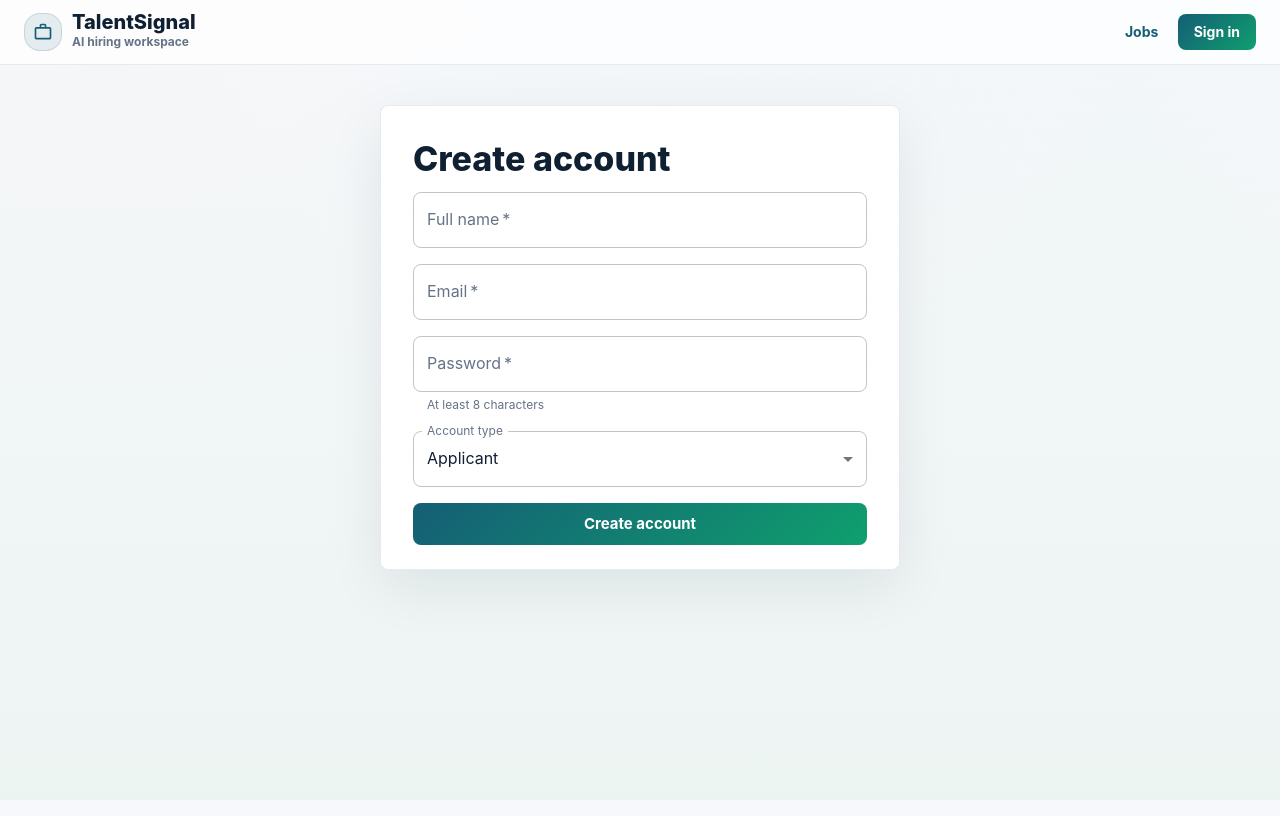
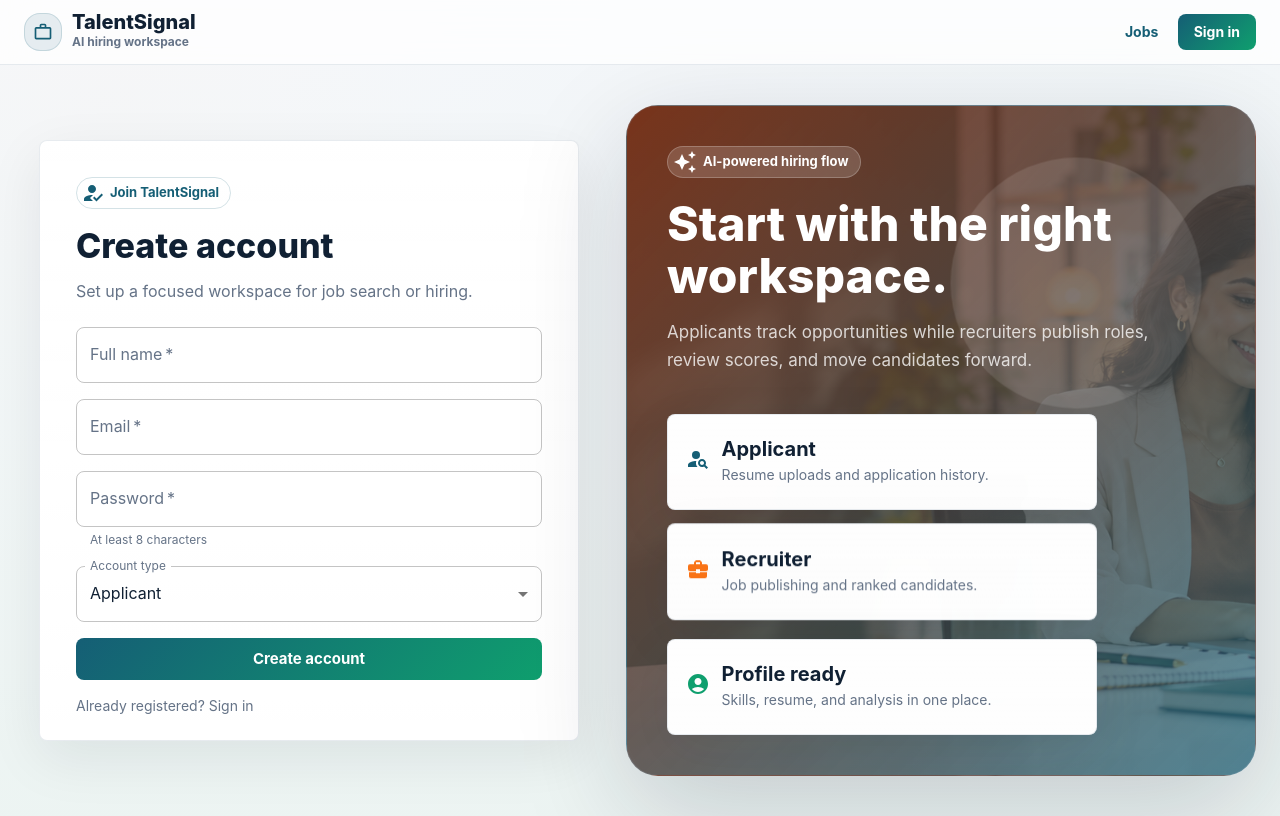
Before and after one commit to Shibani987/TalentSignal-ATS, a React (Vite) app in the folder client/: page /register in a window 1280 px wide. Built offline with nearby package versions, Linux system fonts and the light colour scheme; no server answers.

Commit message:
Modernize auth pages

```diff
--- a/client/src/views/Login.jsx
+++ b/client/src/views/Login.jsx
@@ -1,9 +1,14 @@
 import React from 'react';
-import { Alert, Box, Button, Card, CardContent, Stack, TextField, Typography } from '@mui/material';
+import { Alert, Box, Button, Card, CardContent, Chip, Stack, TextField, Typography } from '@mui/material';
+import AutoAwesomeIcon from '@mui/icons-material/AutoAwesome';
+import InsightsIcon from '@mui/icons-material/Insights';
+import LockOpenIcon from '@mui/icons-material/LockOpen';
+import TrendingUpIcon from '@mui/icons-material/TrendingUp';
 import { useMutation } from '@tanstack/react-query';
 import { useState } from 'react';
 import { Link, useNavigate } from 'react-router-dom';
 import { api, errorMessage } from '../api/client.js';
+import heroImage from '../assets/ats-hero-recruiter.png';
 import { useAuth } from '../state/AuthContext.jsx';
 
 export function Login() {
@@ -18,18 +23,91 @@
     }
   });
   return (
-    <Box sx={{ maxWidth: 460, mx: 'auto' }}>
-      <Card><CardContent sx={{ p: 4 }}>
+    <Box sx={{ minHeight: { md: 'calc(100vh - 180px)' }, display: 'grid', placeItems: 'center' }}>
+      <Box
+        sx={{
+          width: '100%',
+          display: 'grid',
+          gridTemplateColumns: { xs: '1fr', lg: '1.05fr 0.95fr' },
+          gap: { xs: 3, lg: 4 },
+          alignItems: 'center'
+        }}
+      >
+        <Box
+          sx={{
+            position: 'relative',
+            overflow: 'hidden',
+            minHeight: { xs: 360, md: 520 },
+            borderRadius: 4,
+            border: '1px solid rgba(148, 163, 184, 0.24)',
+            backgroundImage: `linear-gradient(135deg, rgba(15,70,87,0.96), rgba(15,159,110,0.58)), url(${heroImage})`,
+            backgroundSize: 'cover',
+            backgroundPosition: 'center',
+            boxShadow: '0 34px 110px rgba(15, 23, 42, 0.18)'
+          }}
+        >
+          <Box
+            className="soft-pulse"
+            sx={{
+              position: 'absolute',
+              right: { xs: -70, md: 54 },
+              top: { xs: -70, md: 46 },
+              width: { xs: 170, md: 230 },
+              height: { xs: 170, md: 230 },
+              borderRadius: '50%',
+              bgcolor: 'rgba(255,255,255,0.16)'
+            }}
+          />
+          <Stack sx={{ position: 'relative', zIndex: 1, height: '100%', p: { xs: 3, md: 5 } }} justifyContent="space-between">
+            <Box>
+              <Chip icon={<LockOpenIcon />} label="TalentSignal access" sx={{ mb: 2.5, color: '#fff', bgcolor: 'rgba(255,255,255,0.16)', border: '1px solid rgba(255,255,255,0.22)', '& .MuiChip-icon': { color: '#fff' } }} />
+              <Typography variant="h3" sx={{ maxWidth: 560, color: '#fff' }}>Return to your hiring signal.</Typography>
+              <Typography sx={{ mt: 2, maxWidth: 520, color: 'rgba(255,255,255,0.78)', fontSize: 17, lineHeight: 1.65 }}>
+                Pick up applications, scores, interviews, and profile updates from one focused workspace.
+              </Typography>
+            </Box>
+            <Stack direction={{ xs: 'column', sm: 'row' }} spacing={2} sx={{ mt: 5 }}>
+              <Card className="float-card" sx={{ width: { xs: '100%', sm: 230 }, bgcolor: 'rgba(255,255,255,0.92)' }}>
+                <CardContent sx={{ p: 2.3 }}>
+                  <Stack direction="row" spacing={1.4} alignItems="center">
+                    <InsightsIcon color="primary" />
+                    <Box>
+                      <Typography variant="h5">86%</Typography>
+                      <Typography variant="body2" color="text.secondary">Top match signal</Typography>
+                    </Box>
+                  </Stack>
+                </CardContent>
+              </Card>
+              <Card className="float-card float-card-delay" sx={{ width: { xs: '100%', sm: 230 }, bgcolor: 'rgba(255,255,255,0.9)' }}>
+                <CardContent sx={{ p: 2.3 }}>
+                  <Stack direction="row" spacing={1.4} alignItems="center">
+                    <TrendingUpIcon color="secondary" />
+                    <Box>
+                      <Typography variant="h5">Live</Typography>
+                      <Typography variant="body2" color="text.secondary">Pipeline updates</Typography>
+                    </Box>
+                  </Stack>
+                </CardContent>
+              </Card>
+            </Stack>
+          </Stack>
+        </Box>
+
+        <Card sx={{ maxWidth: 500, width: '100%', mx: 'auto' }}>
+          <CardContent sx={{ p: { xs: 3, md: 4.5 } }}>
+            <Chip icon={<AutoAwesomeIcon />} label="Welcome back" color="primary" variant="outlined" sx={{ mb: 2 }} />
             <Typography variant="h4" gutterBottom>Sign in</Typography>
-        <Typography color="text.secondary" sx={{ mb: 3 }}>Access your recruiting or applicant workspace.</Typography>
+            <Typography color="text.secondary" sx={{ mb: 3 }}>Access your recruiter or applicant workspace.</Typography>
             <Stack spacing={2} component="form" onSubmit={(e) => { e.preventDefault(); mutation.mutate(); }}>
               {mutation.isError && <Alert severity="error">{errorMessage(mutation.error)}</Alert>}
               <TextField label="Email" value={form.email} onChange={(e) => setForm({ ...form, email: e.target.value })} required />
               <TextField label="Password" type="password" value={form.password} onChange={(e) => setForm({ ...form, password: e.target.value })} required />
               <Button type="submit" variant="contained" size="large" disabled={mutation.isPending}>Sign in</Button>
-          <Typography variant="body2">New here? <Link to="/register">Create an account</Link></Typography>
+              <Typography variant="body2" color="text.secondary">New here? <Link to="/register">Create an account</Link></Typography>
             </Stack>
-      </CardContent></Card>
+          </CardContent>
+        </Card>
+      </Box>
     </Box>
   );
 }
--- a/client/src/views/Register.jsx
+++ b/client/src/views/Register.jsx
@@ -1,9 +1,15 @@
 import React from 'react';
-import { Alert, Box, Button, Card, CardContent, FormControl, InputLabel, MenuItem, Select, Stack, TextField, Typography } from '@mui/material';
+import { Alert, Box, Button, Card, CardContent, Chip, FormControl, InputLabel, MenuItem, Select, Stack, TextField, Typography } from '@mui/material';
+import AccountCircleIcon from '@mui/icons-material/AccountCircle';
+import AutoAwesomeIcon from '@mui/icons-material/AutoAwesome';
+import BusinessCenterIcon from '@mui/icons-material/BusinessCenter';
+import HowToRegIcon from '@mui/icons-material/HowToReg';
+import PersonSearchIcon from '@mui/icons-material/PersonSearch';
 import { useMutation } from '@tanstack/react-query';
 import { useState } from 'react';
-import { useNavigate } from 'react-router-dom';
+import { Link, useNavigate } from 'react-router-dom';
 import { api, errorMessage } from '../api/client.js';
+import heroImage from '../assets/ats-hero-recruiter.png';
 import { useAuth } from '../state/AuthContext.jsx';
 
 export function Register() {
@@ -18,19 +24,112 @@
     }
   });
   return (
-    <Box sx={{ maxWidth: 520, mx: 'auto' }}>
-      <Card><CardContent sx={{ p: 4 }}>
+    <Box sx={{ minHeight: { md: 'calc(100vh - 180px)' }, display: 'grid', placeItems: 'center' }}>
+      <Box
+        sx={{
+          width: '100%',
+          display: 'grid',
+          gridTemplateColumns: { xs: '1fr', lg: '0.95fr 1.05fr' },
+          gap: { xs: 3, lg: 4 },
+          alignItems: 'center'
+        }}
+      >
+        <Card sx={{ maxWidth: 540, width: '100%', mx: 'auto', order: { xs: 2, lg: 1 } }}>
+          <CardContent sx={{ p: { xs: 3, md: 4.5 } }}>
+            <Chip icon={<HowToRegIcon />} label="Join TalentSignal" color="primary" variant="outlined" sx={{ mb: 2 }} />
             <Typography variant="h4" gutterBottom>Create account</Typography>
+            <Typography color="text.secondary" sx={{ mb: 3 }}>Set up a focused workspace for job search or hiring.</Typography>
             <Stack spacing={2} component="form" onSubmit={(e) => { e.preventDefault(); mutation.mutate(); }}>
               {mutation.isError && <Alert severity="error">{errorMessage(mutation.error)}</Alert>}
               <TextField label="Full name" value={form.name} onChange={(e) => setForm({ ...form, name: e.target.value })} required />
               <TextField label="Email" value={form.email} onChange={(e) => setForm({ ...form, email: e.target.value })} required />
               <TextField label="Password" type="password" value={form.password} onChange={(e) => setForm({ ...form, password: e.target.value })} required helperText="At least 8 characters" />
-          <FormControl><InputLabel>Account type</InputLabel><Select label="Account type" value={form.role} onChange={(e) => setForm({ ...form, role: e.target.value })}><MenuItem value="applicant">Applicant</MenuItem><MenuItem value="recruiter">Recruiter</MenuItem></Select></FormControl>
+              <FormControl>
+                <InputLabel>Account type</InputLabel>
+                <Select label="Account type" value={form.role} onChange={(e) => setForm({ ...form, role: e.target.value })}>
+                  <MenuItem value="applicant">Applicant</MenuItem>
+                  <MenuItem value="recruiter">Recruiter</MenuItem>
+                </Select>
+              </FormControl>
               {form.role === 'recruiter' && <TextField label="Company name" value={form.companyName} onChange={(e) => setForm({ ...form, companyName: e.target.value })} />}
               <Button type="submit" variant="contained" size="large" disabled={mutation.isPending}>Create account</Button>
+              <Typography variant="body2" color="text.secondary">Already registered? <Link to="/login">Sign in</Link></Typography>
             </Stack>
-      </CardContent></Card>
+          </CardContent>
+        </Card>
+
+        <Box
+          sx={{
+            position: 'relative',
+            overflow: 'hidden',
+            minHeight: { xs: 390, md: 540 },
+            borderRadius: 4,
+            border: '1px solid rgba(148, 163, 184, 0.24)',
+            backgroundImage: `linear-gradient(135deg, rgba(124,45,18,0.92), rgba(21,94,117,0.7)), url(${heroImage})`,
+            backgroundSize: 'cover',
+            backgroundPosition: 'center',
+            boxShadow: '0 34px 110px rgba(15, 23, 42, 0.18)',
+            order: { xs: 1, lg: 2 }
+          }}
+        >
+          <Box
+            className="soft-pulse"
+            sx={{
+              position: 'absolute',
+              right: { xs: -74, md: 54 },
+              top: { xs: -74, md: 52 },
+              width: { xs: 190, md: 250 },
+              height: { xs: 190, md: 250 },
+              borderRadius: '50%',
+              bgcolor: 'rgba(255,255,255,0.15)'
+            }}
+          />
+          <Stack sx={{ position: 'relative', zIndex: 1, height: '100%', p: { xs: 3, md: 5 } }} justifyContent="space-between">
+            <Box>
+              <Chip icon={<AutoAwesomeIcon />} label="AI-powered hiring flow" sx={{ mb: 2.5, color: '#fff', bgcolor: 'rgba(255,255,255,0.16)', border: '1px solid rgba(255,255,255,0.22)', '& .MuiChip-icon': { color: '#fff' } }} />
+              <Typography variant="h3" sx={{ maxWidth: 570, color: '#fff' }}>Start with the right workspace.</Typography>
+              <Typography sx={{ mt: 2, maxWidth: 520, color: 'rgba(255,255,255,0.78)', fontSize: 17, lineHeight: 1.65 }}>
+                Applicants track opportunities while recruiters publish roles, review scores, and move candidates forward.
+              </Typography>
+            </Box>
+            <Stack spacing={2} sx={{ mt: 5, maxWidth: 430 }}>
+              <Card className="float-card" sx={{ bgcolor: 'rgba(255,255,255,0.92)' }}>
+                <CardContent sx={{ p: 2.3 }}>
+                  <Stack direction="row" spacing={1.4} alignItems="center">
+                    <PersonSearchIcon color="primary" />
+                    <Box>
+                      <Typography variant="h6">Applicant</Typography>
+                      <Typography variant="body2" color="text.secondary">Resume uploads and application history.</Typography>
+                    </Box>
+                  </Stack>
+                </CardContent>
+              </Card>
+              <Card className="float-card float-card-delay" sx={{ ml: { xs: 0, sm: 6 }, bgcolor: 'rgba(255,255,255,0.9)' }}>
+                <CardContent sx={{ p: 2.3 }}>
+                  <Stack direction="row" spacing={1.4} alignItems="center">
+                    <BusinessCenterIcon color="secondary" />
+                    <Box>
+                      <Typography variant="h6">Recruiter</Typography>
+                      <Typography variant="body2" color="text.secondary">Job publishing and ranked candidates.</Typography>
+                    </Box>
+                  </Stack>
+                </CardContent>
+              </Card>
+              <Card className="float-card" sx={{ ml: { xs: 0, sm: 12 }, bgcolor: 'rgba(255,255,255,0.92)' }}>
+                <CardContent sx={{ p: 2.3 }}>
+                  <Stack direction="row" spacing={1.4} alignItems="center">
+                    <AccountCircleIcon color="success" />
+                    <Box>
+                      <Typography variant="h6">Profile ready</Typography>
+                      <Typography variant="body2" color="text.secondary">Skills, resume, and analysis in one place.</Typography>
+                    </Box>
+                  </Stack>
+                </CardContent>
+              </Card>
+            </Stack>
+          </Stack>
+        </Box>
+      </Box>
     </Box>
   );
 }
```
Lines whose indentation alone changed are shown as unchanged.
